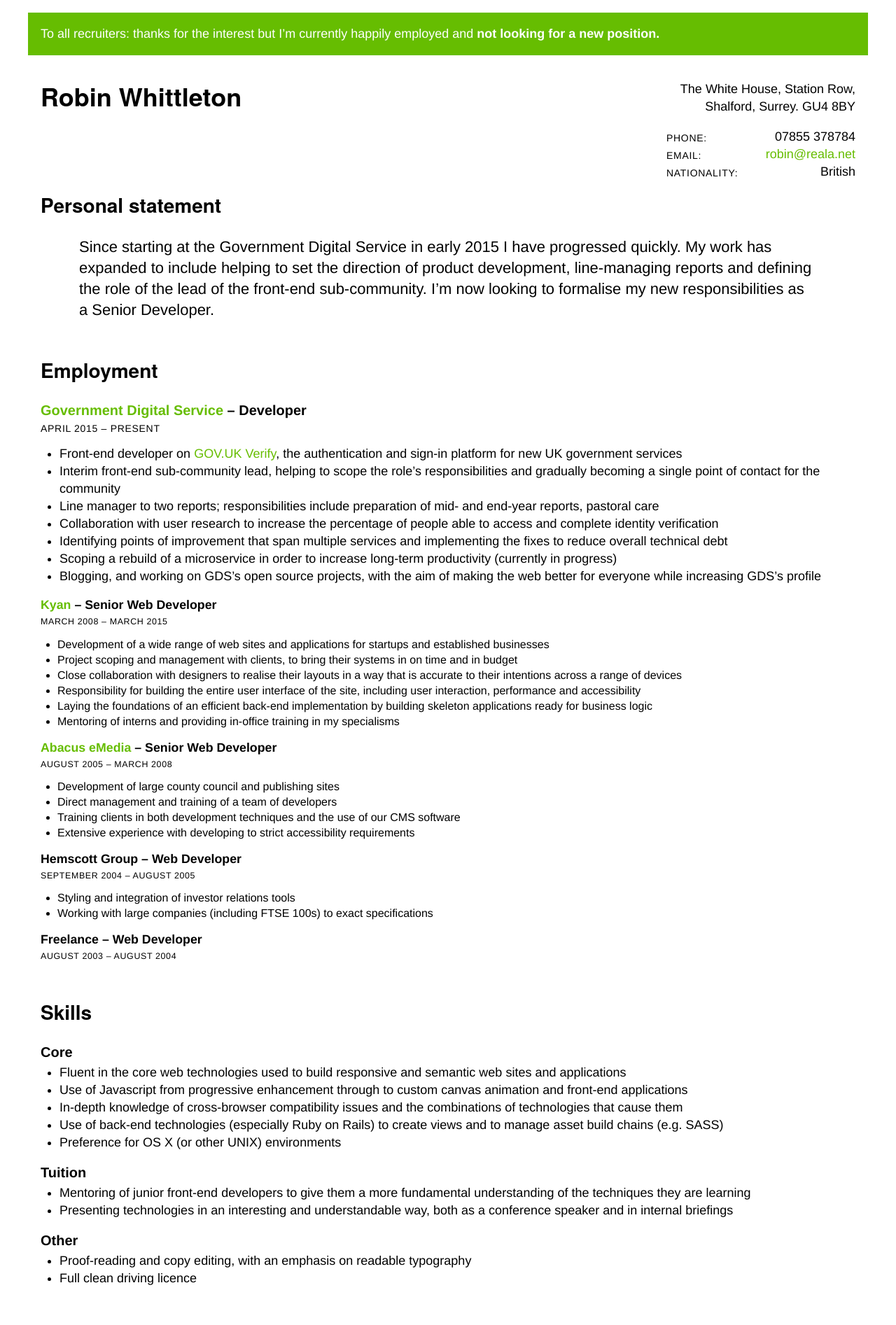
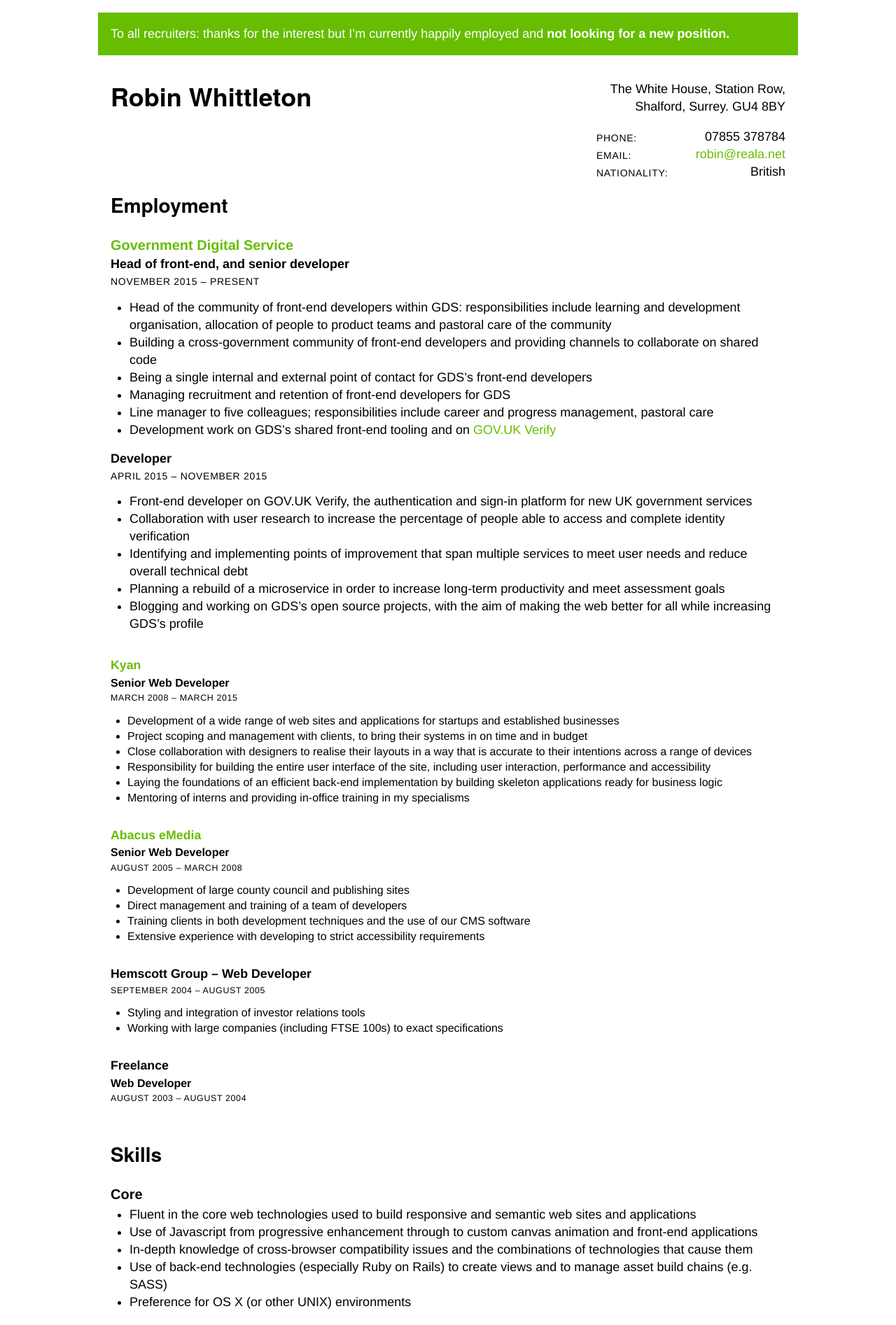
Before and after one commit to robinwhittleton/reala.net, a Jekyll site: the page built from index.html, in a window 1280 px wide. Shown: the top 1893 px of the page at 70% size. Built offline with Jekyll 4.4.1, drawn with Linux system fonts in a browser that asks for light colours.

Commit message:
Update to include head of front-end position at GDS

```diff
--- a/_sass/_base.scss
+++ b/_sass/_base.scss
@@ -3,6 +3,7 @@ body { font: 1.125em/1.389 $base-font-family; margin: 0; background: #fff; text-
 h1 { font: 600 2em/1.222 $heading-font-family; font-stretch: condensed; margin: 0 0 1em; }
 h2 { font: 600 1.556em/1.214 $heading-font-family; font-stretch: condensed; margin: 0 0 1em; }
 h3 { font: 700 1.111em/1.2 $base-font-family; margin: 0 0 .25em; }
+h4 { font: 700 1em/1.2 $base-font-family; margin: 0 0 .25em; }
 
 p { margin: 0 0 1em; }
 
--- a/_sass/_cv.scss
+++ b/_sass/_cv.scss
@@ -6,6 +6,7 @@
 .cv>section { margin: 0 0 3em; }
 
 .cv ol { list-style: none; margin: 0; padding: 0; }
+.cv ol>li { margin-bottom: 2em; }
 .cv ol>li+li { font-size: .889em; line-height: 1.375; }
 .cv ul>li { list-style-type: disc; }
 
--- a/_sass/_layout.scss
+++ b/_sass/_layout.scss
@@ -1,4 +1,4 @@
-body { max-width: 1200px; margin: 0 auto; padding: 1em 0; }
+body { max-width: 1000px; margin: 0 auto; padding: 1em 0; }
 
 .site-header { border-bottom: 1px solid $grey; padding: 0 0 1em; @include clearfix; }
 
--- a/index.html
+++ b/index.html
@@ -22,33 +22,43 @@ title: Curriculum Vitae
 		</dl>
 	</div>
 
-	<section id="personal-statement">
+	<!--<section id="personal-statement">
 		<h2>Personal statement</h2>
 		<p>
 			Since starting at the Government Digital Service in early 2015 I have progressed quickly.
 			My work has expanded to include helping to set the direction of product development, line-managing reports and defining the role of the lead of the front-end sub-community.
 			I’m now looking to formalise my new responsibilities as a Senior Developer.
 		</p>
-	</section>
+	</section>-->
 
 	<section id="work">
 		<h2>Employment</h2>
 		<ol>
 			<li>
-				<h3><a href="https://gds.blog.gov.uk/about/">Government Digital Service</a> – Developer</h3>
-				<p class="meta"><time datetime="2015-04">April 2015</time> – present</p>
+				<h3><a href="https://gds.blog.gov.uk/about/">Government Digital Service</a></h3>
+				<h4>Head of front-end, and senior developer</h4>
+				<p class="meta"><time datetime="2015-04">November 2015</time> – present</p>
 				<ul>
-					<li>Front-end developer on <a href="https://www.gov.uk/government/publications/introducing-govuk-verify/introducing-govuk-verify">GOV.UK Verify</a>, the authentication and sign-in platform for new UK government services</li>
-					<li>Interim front-end sub-community lead, helping to scope the role’s responsibilities and gradually becoming a single point of contact for the community</li>
-					<li>Line manager to two reports; responsibilities include preparation of mid- and end-year reports, pastoral care</li>
+					<li>Head of the community of front-end developers within GDS: responsibilities include learning and development organisation, allocation of people to product teams and pastoral care of the community</li>
+					<li>Building a cross-government community of front-end developers and providing channels to collaborate on shared code</li>
+					<li>Being a single internal and external point of contact for GDS’s front-end developers</li>
+					<li>Managing recruitment and retention of front-end developers for GDS</li>
+					<li>Line manager to five colleagues; responsibilities include career and progress management, pastoral care</li>
+					<li>Development work on GDS’s shared front-end tooling and on <a href="https://www.gov.uk/government/publications/introducing-govuk-verify/introducing-govuk-verify">GOV.UK Verify</a></li>
+				</ul>
+				<h4>Developer</h4>
+				<p class="meta"><time datetime="2015-04">April 2015</time> – November 2015</p>
+				<ul>
+					<li>Front-end developer on GOV.UK Verify, the authentication and sign-in platform for new UK government services</li>
 					<li>Collaboration with user research to increase the percentage of people able to access and complete identity verification</li>
-					<li>Identifying points of improvement that span multiple services and implementing the fixes to reduce overall technical debt</li>
-					<li>Scoping a rebuild of a microservice in order to increase long-term productivity (currently in progress)</li>
-					<li>Blogging, and working on GDS’s open source projects, with the aim of making the web better for everyone while increasing GDS’s profile</li>
+					<li>Identifying and implementing points of improvement that span multiple services to meet user needs and reduce overall technical debt</li>
+					<li>Planning a rebuild of a microservice in order to increase long-term productivity and meet assessment goals</li>
+					<li>Blogging and working on GDS’s open source projects, with the aim of making the web better for all while increasing GDS’s profile</li>
 				</ul>
 			</li>
 			<li>
-				<h3><a href="http://kyan.com">Kyan</a> – Senior Web Developer</h3>
+				<h3><a href="http://kyan.com">Kyan</a></h3>
+				<h4>Senior Web Developer</h4>
 				<p class="meta"><time datetime="2008-03">March 2008</time> – <time datetime="2015-03">March 2015</time></p>
 				<ul>
 					<li>Development of a wide range of web sites and applications for startups and established businesses</li>
@@ -60,7 +70,8 @@ title: Curriculum Vitae
 				</ul>
 			</li>
 			<li>
-				<h3><a href="http://abacusemedia.com">Abacus eMedia</a> – Senior Web Developer</h3>
+				<h3><a href="http://abacusemedia.com">Abacus eMedia</a></h3>
+				<h4>Senior Web Developer</h4>
 				<p class="meta"><time datetime="2005-08">August 2005</time> – <time datetime="2008-03">March 2008</time></p>
 				<ul>
 					<li>Development of large county council and publishing sites</li>
@@ -78,7 +89,8 @@ title: Curriculum Vitae
 				</ul>
 			</li>
 			<li>
-				<h3>Freelance – Web Developer</h3>
+				<h3>Freelance</h3>
+				<h4>Web Developer</h3>
 				<p class="meta"><time datetime="2003-08">August 2003</time> – <time datetime="2004-08">August 2004</time></p>
 			</li>
 		</ol>
@@ -102,7 +114,7 @@ title: Curriculum Vitae
 		<h3>Other</h3>
 		<ul>
 			<li>Proof-reading and copy editing, with an emphasis on readable typography</li>
-			<li>Full clean driving licence</li>
+			<li>Full driving licence</li>
 		</ul>
 	</section>
 
```
